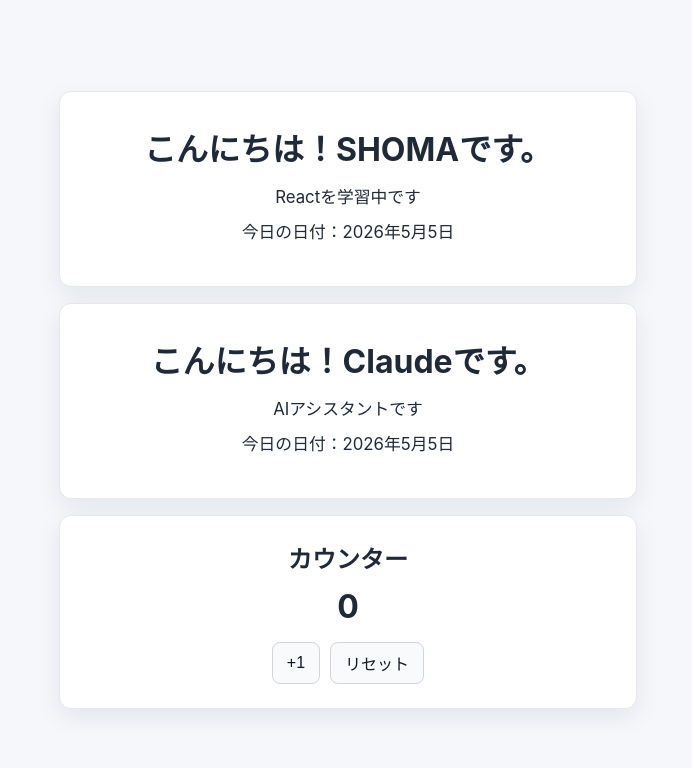
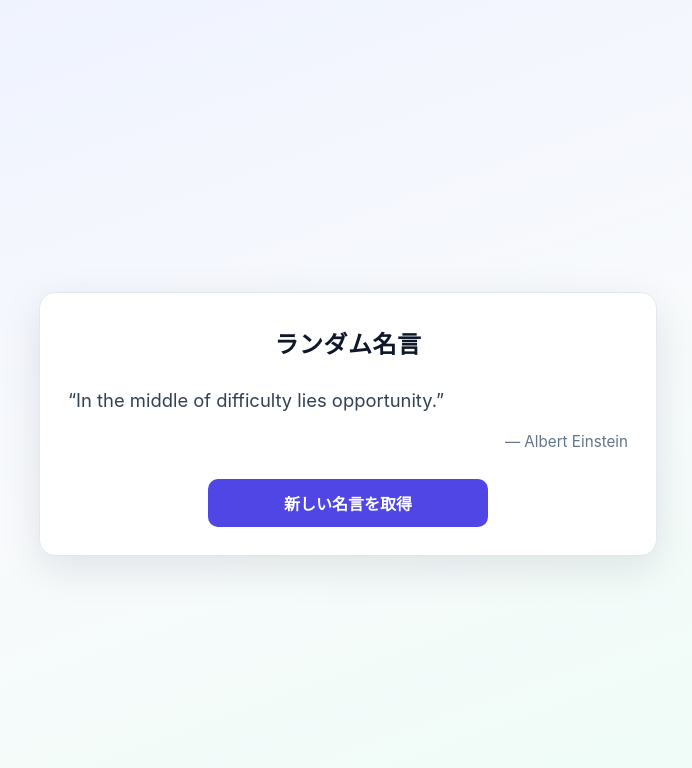
Before and after one commit to Shogo-Mato510/my-react-app, a React (Create React App) app: page / in a window 1280 px wide. Shown: the top 768 px of the page, without its empty margins (292-984 px from the left). Built offline with nearby package versions, Linux system fonts and the light colour scheme.

Commit message:
useeffectでランダムに名言アプリを実装

```diff
--- a/src/App.css
+++ b/src/App.css
@@ -2,72 +2,88 @@
   min-height: 100vh;
   margin: 0;
   display: flex;
-  flex-direction: column;
   align-items: center;
   justify-content: center;
-  gap: 16px;
-  background: #f5f7fb;
-  font-family: -apple-system, BlinkMacSystemFont, 'Segoe UI', Roboto, sans-serif;
-  color: #1f2937;
+  padding: 24px 16px;
+  background: linear-gradient(160deg, #eef2ff 0%, #f8fafc 50%, #ecfdf5 100%);
+  font-family: -apple-system, BlinkMacSystemFont, 'Segoe UI', Roboto, 'Hiragino Sans',
+    'Hiragino Kaku Gothic ProN', Meiryo, sans-serif;
+  color: #1e293b;
 }
 
-.intro-card {
-  width: min(90%, 520px);
+.quote-card {
+  width: min(100%, 560px);
   background: #ffffff;
-  border: 1px solid #e5e7eb;
-  border-radius: 12px;
-  padding: 32px 28px;
-  box-shadow: 0 8px 24px rgba(15, 23, 42, 0.08);
+  border: 1px solid #e2e8f0;
+  border-radius: 16px;
+  padding: 32px 28px 28px;
+  box-shadow: 0 12px 40px rgba(15, 23, 42, 0.1);
   text-align: center;
 }
 
-.intro-card h1 {
-  margin: 0 0 14px;
-  font-size: 2rem;
+.quote-heading {
+  margin: 0 0 24px;
+  font-size: 1.5rem;
+  font-weight: 700;
+  letter-spacing: 0.02em;
+  color: #0f172a;
 }
 
-.intro-card p {
-  margin: 8px 0;
+.quote-status {
+  margin: 0 0 24px;
+  min-height: 3.5rem;
+  display: flex;
+  align-items: center;
+  justify-content: center;
   font-size: 1.05rem;
-  line-height: 1.6;
+  color: #64748b;
 }
 
-.counter-card {
-  width: min(90%, 520px);
-  background: #ffffff;
-  border: 1px solid #e5e7eb;
-  border-radius: 12px;
-  padding: 24px 28px;
-  box-shadow: 0 8px 24px rgba(15, 23, 42, 0.08);
-  text-align: center;
+.quote-block {
+  margin: 0 0 28px;
+  padding: 0;
+  border: none;
+  text-align: left;
 }
 
-.counter-card h2 {
-  margin: 0 0 12px;
+.quote-text {
+  margin: 0 0 16px;
+  font-size: 1.15rem;
+  line-height: 1.75;
+  color: #334155;
 }
 
-.count-value {
-  margin: 0 0 16px;
-  font-size: 2rem;
-  font-weight: 700;
+.quote-author {
+  display: block;
+  font-style: normal;
+  font-size: 0.95rem;
+  color: #64748b;
+  text-align: right;
 }
 
-.counter-actions {
-  display: flex;
-  justify-content: center;
-  gap: 10px;
+.quote-button {
+  width: 100%;
+  max-width: 280px;
+  padding: 12px 20px;
+  font-size: 1rem;
+  font-weight: 600;
+  color: #ffffff;
+  background: #4f46e5;
+  border: none;
+  border-radius: 10px;
+  cursor: pointer;
+  transition: background 0.15s ease, transform 0.1s ease;
 }
 
-.counter-actions button {
-  border: 1px solid #d1d5db;
-  background: #f9fafb;
-  color: #111827;
-  border-radius: 8px;
-  padding: 8px 14px;
-  font-size: 1rem;
-  cursor: pointer;
+.quote-button:hover:not(:disabled) {
+  background: #4338ca;
 }
 
-.counter-actions button:hover {
-  background: #f3f4f6;
+.quote-button:active:not(:disabled) {
+  transform: scale(0.98);
 }
+
+.quote-button:disabled {
+  opacity: 0.65;
+  cursor: not-allowed;
+}
--- a/src/App.js
+++ b/src/App.js
@@ -1,13 +1,103 @@
+import { useState, useEffect } from 'react';
 import './App.css';
-import Profile from './Profile';
-import Counter from './Counter';
+
+const QUOTES = [
+  {
+    content: 'The only way to do great work is to love what you do.',
+    author: 'Steve Jobs',
+  },
+  {
+    content: '千里の道も一歩から。',
+    author: '老子（伝）',
+  },
+  {
+    content: 'In the middle of difficulty lies opportunity.',
+    author: 'Albert Einstein',
+  },
+  {
+    content: '七転び八起き。',
+    author: 'ことわざ',
+  },
+  {
+    content: 'It does not matter how slowly you go as long as you do not stop.',
+    author: 'Confucius',
+  },
+  {
+    content: 'できると思えば、できる。',
+    author: '亨利・フォード（意訳）',
+  },
+  {
+    content: 'We are what we repeatedly do. Excellence, then, is not an act, but a habit.',
+    author: 'Aristotle',
+  },
+  {
+    content: '失敗は成功のもと。',
+    author: 'ことわざ',
+  },
+  {
+    content: 'The future belongs to those who believe in the beauty of their dreams.',
+    author: 'Eleanor Roosevelt',
+  },
+  {
+    content: '為せば成る。',
+    author: '上杉鷹山（伝）',
+  },
+];
+
+function pickRandomQuote(current) {
+  if (QUOTES.length <= 1) return QUOTES[0];
+  let next;
+  do {
+    next = QUOTES[Math.floor(Math.random() * QUOTES.length)];
+  } while (
+    current &&
+    next.content === current.content &&
+    next.author === current.author
+  );
+  return next;
+}
 
 function App() {
+  const [quote, setQuote] = useState(null);
+  const [loading, setLoading] = useState(true);
+
+  useEffect(() => {
+    setLoading(true);
+    const timerId = setTimeout(() => {
+      setQuote(pickRandomQuote(null));
+      setLoading(false);
+    }, 1000);
+
+    return () => clearTimeout(timerId);
+  }, []);
+
+  const handleNewQuote = () => {
+    setQuote((prev) => pickRandomQuote(prev));
+  };
+
   return (
     <div className="App">
-      <Profile name="SHOMA" message="Reactを学習中です" />
-      <Profile name="Claude" message="AIアシスタントです" />
-      <Counter />
+      <main className="quote-card">
+        <h1 className="quote-heading">ランダム名言</h1>
+
+        {loading && <p className="quote-status">読み込み中...</p>}
+
+        {!loading && quote && (
+          <blockquote className="quote-block">
+            <p className="quote-text">&ldquo;{quote.content}&rdquo;</p>
+            <cite className="quote-author">— {quote.author}</cite>
+          </blockquote>
+        )}
+
+        <button
+          type="button"
+          className="quote-button"
+          onClick={handleNewQuote}
+          disabled={loading}
+        >
+          新しい名言を取得
+        </button>
+      </main>
     </div>
   );
 }
```
